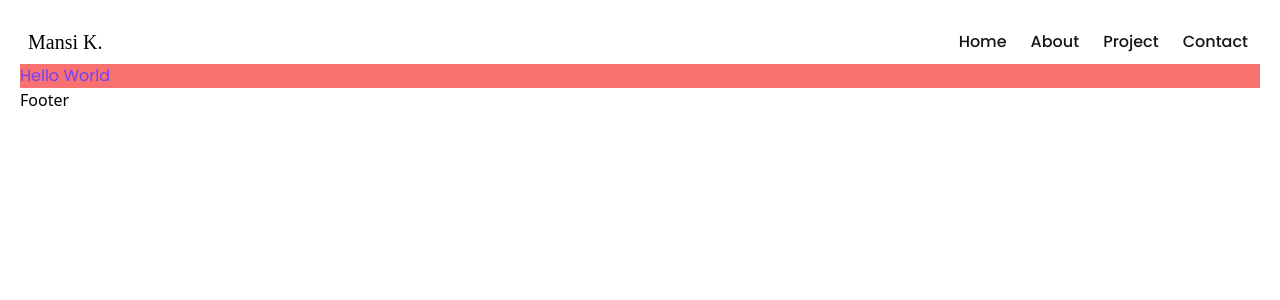
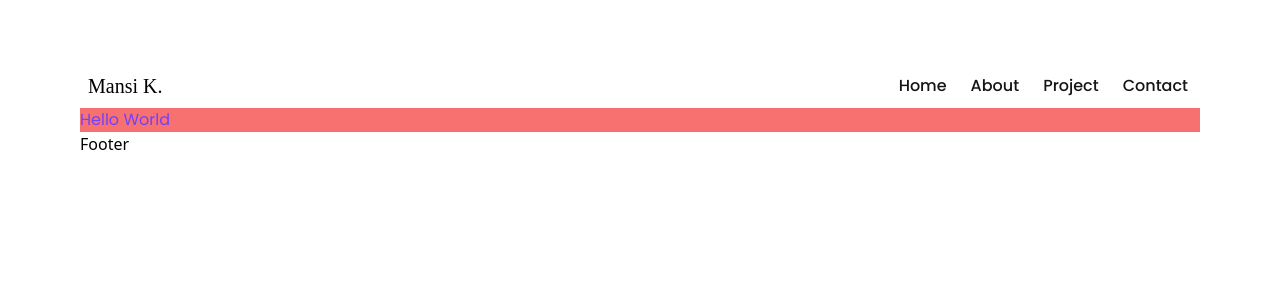
Before and after one commit to saifalfalah/mansi-kasar, a Next.js app: page / in a window 1280 px wide. Shown: the top 300 px of the page. Built offline with nearby package versions, Linux system fonts and the light colour scheme.

Commit message:
Update Layout.js

```diff
--- a/components/Layout/Layout.js
+++ b/components/Layout/Layout.js
@@ -2,7 +2,7 @@ import Navbar from "../Navbar";
 import Footer from "../Footer";
 const Layout = ({ children }) => {
   return (
-    <div className="px-5 py-5">
+    <div className="p-5 pt-16 pb-2 lg:px-20">
       <Navbar />
       {children}
       <Footer />
```
